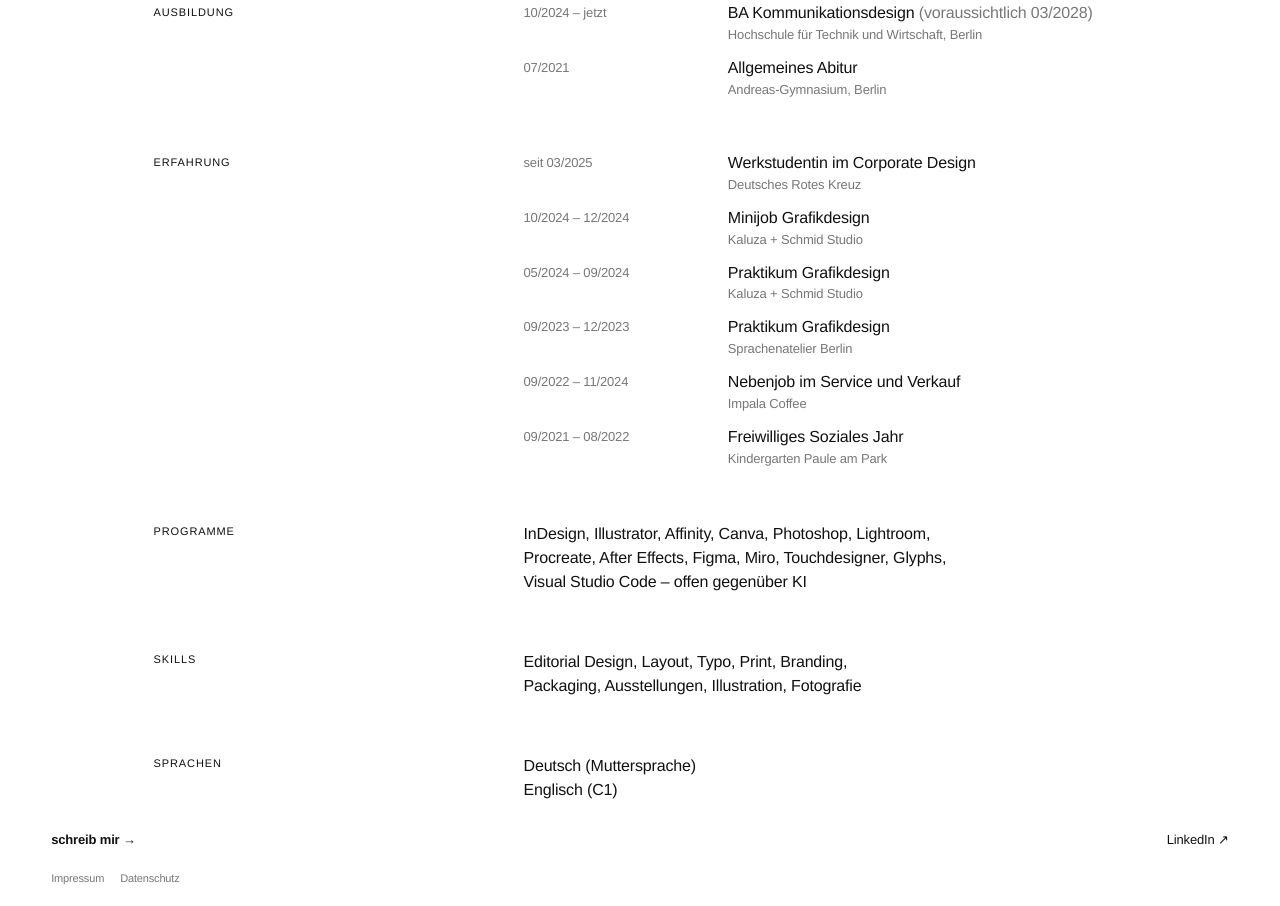
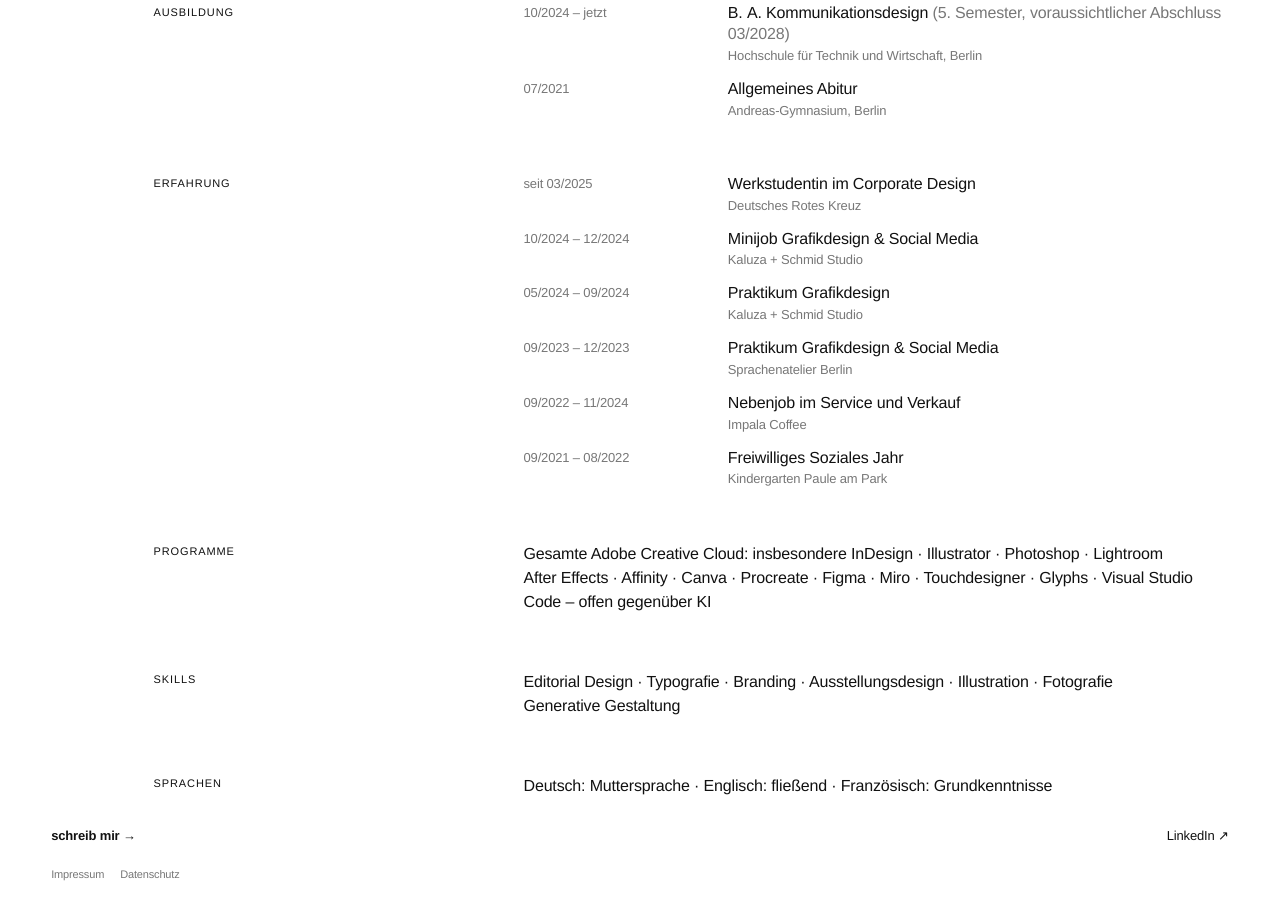
Before and after one commit to bettydopke/website-, a plain HTML site: page index.html in a window 1280 px wide. Shown: the part 1535-2441 px from the top of the page. Drawn offline with Linux system fonts and the light colour scheme; a web font is replaced by a local one.

Commit message:
Add files via upload

```diff
--- a/index.html
+++ b/index.html
@@ -1940,7 +1940,7 @@
             <li class="lebenslauf-eintrag">
               <span class="lebenslauf-datum"><span lang="de">10/2024 – jetzt</span><span lang="en">10/2024 – now</span></span>
               <span>
-                <span class="lebenslauf-rolle"><span lang="de">BA Kommunikationsdesign <span class="lebenslauf-hinweis">(voraussichtlich 03/2028)</span></span><span lang="en">BA Communication Design <span class="lebenslauf-hinweis">(expected 03/2028)</span></span></span>
+                <span class="lebenslauf-rolle"><span lang="de">B.&nbsp;A. Kommunikationsdesign <span class="lebenslauf-hinweis">(5. Semester, voraussichtlicher Abschluss 03/2028)</span></span><span lang="en">B.A. Communication Design <span class="lebenslauf-hinweis">(5th semester, expected graduation 03/2028)</span></span></span>
                 <span class="lebenslauf-ort"><span lang="de">Hochschule für Technik und Wirtschaft, Berlin</span><span lang="en">HTW Berlin – University of Applied Sciences</span></span>
               </span>
             </li>
@@ -1967,7 +1967,7 @@
             <li class="lebenslauf-eintrag">
               <span class="lebenslauf-datum">10/2024 – 12/2024</span>
               <span>
-                <span class="lebenslauf-rolle"><span lang="de">Minijob Grafikdesign</span><span lang="en">Part-time job, graphic design</span></span>
+                <span class="lebenslauf-rolle"><span lang="de">Minijob Grafikdesign &amp; Social Media</span><span lang="en">Part-time job, graphic design &amp; social media</span></span>
                 <span class="lebenslauf-ort">Kaluza + Schmid Studio</span>
               </span>
             </li>
@@ -1981,7 +1981,7 @@
             <li class="lebenslauf-eintrag">
               <span class="lebenslauf-datum">09/2023 – 12/2023</span>
               <span>
-                <span class="lebenslauf-rolle"><span lang="de">Praktikum Grafikdesign</span><span lang="en">Internship, graphic design</span></span>
+                <span class="lebenslauf-rolle"><span lang="de">Praktikum Grafikdesign &amp; Social Media</span><span lang="en">Internship, graphic design &amp; social media</span></span>
                 <span class="lebenslauf-ort">Sprachenatelier Berlin</span>
               </span>
             </li>
@@ -2004,27 +2004,25 @@
 
         <div class="lebenslauf-block">
           <div class="beschriftung"><span lang="de">Programme</span><span lang="en">Software</span></div>
-          <p class="lebenslauf-text zeilen">
-            <span class="zl">InDesign, Illustrator, Affinity, Canva, Photoshop, Lightroom,</span>
-            <span class="zl">Procreate, After Effects, Figma, Miro, Touchdesigner, Glyphs,</span>
-            <span class="zl">Visual Studio Code – <span lang="de">offen gegenüber KI</span><span lang="en">open to AI</span></span>
+          <p class="lebenslauf-text">
+            <span lang="de">Gesamte Adobe Creative Cloud: insbesondere InDesign · Illustrator · Photoshop · Lightroom<br>After Effects · Affinity · Canva · Procreate · Figma · Miro · Touchdesigner · Glyphs · Visual Studio Code – offen gegenüber KI</span>
+            <span lang="en">Entire Adobe Creative Cloud: especially InDesign · Illustrator · Photoshop · Lightroom<br>After Effects · Affinity · Canva · Procreate · Figma · Miro · Touchdesigner · Glyphs · Visual Studio Code – open to AI</span>
           </p>
         </div>
 
         <div class="lebenslauf-block">
           <div class="beschriftung">Skills</div>
-          <p class="lebenslauf-text zeilen">
-            <span lang="de"><span class="zl">Editorial Design, Layout, Typo, Print, Branding,</span>
-            <span class="zl">Packaging, Ausstellungen, Illustration, Fotografie</span></span>
-            <span lang="en">Editorial design, layout, typography, print, branding, packaging, exhibitions, illustration, photography</span>
+          <p class="lebenslauf-text">
+            <span lang="de">Editorial Design · Typografie · Branding · Ausstellungsdesign · Illustration · Fotografie<br>Generative Gestaltung</span>
+            <span lang="en">Editorial design · typography · branding · exhibition design · illustration · photography<br>generative design</span>
           </p>
         </div>
 
         <div class="lebenslauf-block">
           <div class="beschriftung"><span lang="de">Sprachen</span><span lang="en">Languages</span></div>
-          <p class="lebenslauf-text zeilen">
-            <span class="zl"><span lang="de">Deutsch (Muttersprache)</span><span lang="en">German (native)</span></span>
-            <span class="zl"><span lang="de">Englisch (C1)</span><span lang="en">English (C1)</span></span>
+          <p class="lebenslauf-text">
+            <span lang="de">Deutsch: Muttersprache · Englisch: fließend · Französisch: Grundkenntnisse</span>
+            <span lang="en">German: native · English: fluent · French: basic knowledge</span>
           </p>
         </div>
 
```
